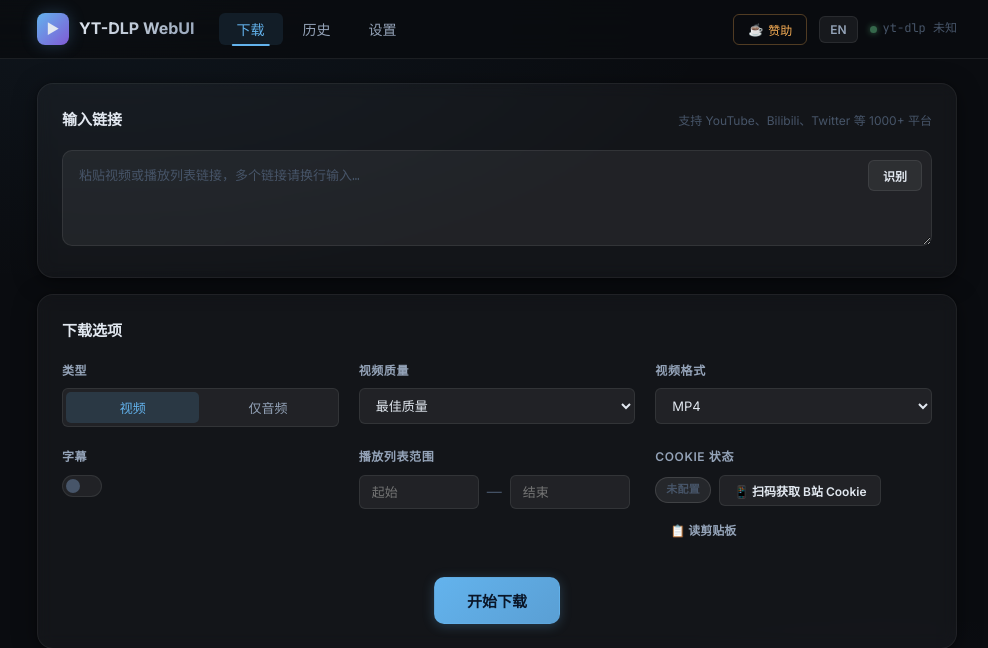
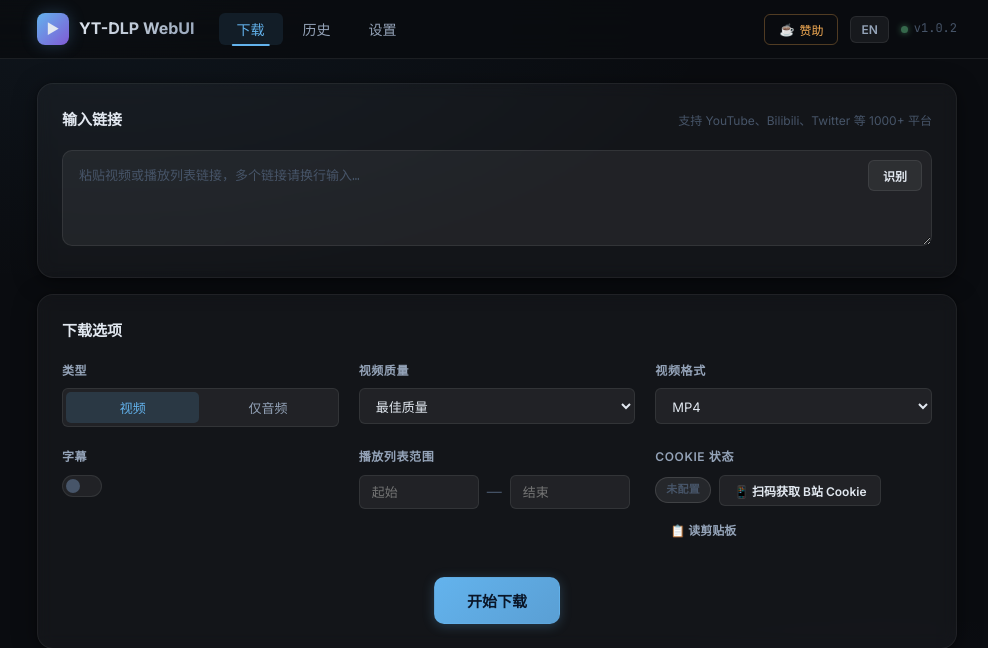
Before and after one commit to mango2952/YT-DLP-WebUI, a Flask app: page / in a window 1280 px wide. Shown: the top 648 px of the page, without its empty margins (143-1131 px from the left). Run offline with Flask 3, Linux system fonts and the light colour scheme; data that the repository does not hold is empty; some libraries are stand-ins or nearby versions.

Commit message:
release: bump version to v1.0.2

```diff
--- a/app.py
+++ b/app.py
@@ -1302,9 +1302,13 @@ def api_version():
             capture_output=True, text=True, encoding="utf-8", timeout=5,
             creationflags=subprocess.CREATE_NO_WINDOW if sys.platform == "win32" else 0,
         )
-        return jsonify({"yt_dlp": result.stdout.strip(), "ffmpeg": _ffmpeg_version()})
+        return jsonify({
+            "app": "1.0.2",
+            "yt_dlp": result.stdout.strip(),
+            "ffmpeg": _ffmpeg_version(),
+        })
     except Exception as e:
-        return jsonify({"yt_dlp": "未知", "ffmpeg": "未知", "error": str(e)})
+        return jsonify({"app": "1.0.2", "yt_dlp": "未知", "ffmpeg": "未知", "error": str(e)})
 
 
 def _ffmpeg_version() -> str:
--- a/static/js/app.js
+++ b/static/js/app.js
@@ -1157,7 +1157,11 @@ async function loadVersion() {
   try {
     const res = await fetch('/api/version');
     const data = await res.json();
-    document.getElementById('version-text').textContent = `yt-dlp ${data.yt_dlp}`;
+    const badge = document.getElementById('version-badge');
+    if (badge) {
+      badge.title = `YT-DLP WebUI v${data.app || '1.0.2'} | yt-dlp ${data.yt_dlp} | ffmpeg ${data.ffmpeg}`;
+    }
+    document.getElementById('version-text').textContent = `v${data.app || '1.0.2'}`;
   } catch (e) { /* ignore */ }
 }
 
--- a/templates/index.html
+++ b/templates/index.html
@@ -32,7 +32,7 @@
         </button>
         <div id="version-badge" class="version-badge" title="版本信息">
           <span class="dot-online"></span>
-          <span id="version-text">yt-dlp</span>
+          <span id="version-text">v1.0.2</span>
         </div>
       </div>
     </div>
@@ -543,6 +543,6 @@
   </div>
 
   <script src="/static/js/qrcode.min.js"></script>
-  <script src="/static/js/app.js?v=20260912_2"></script>
+  <script src="/static/js/app.js?v=1.0.2"></script>
 </body>
 </html>
```
